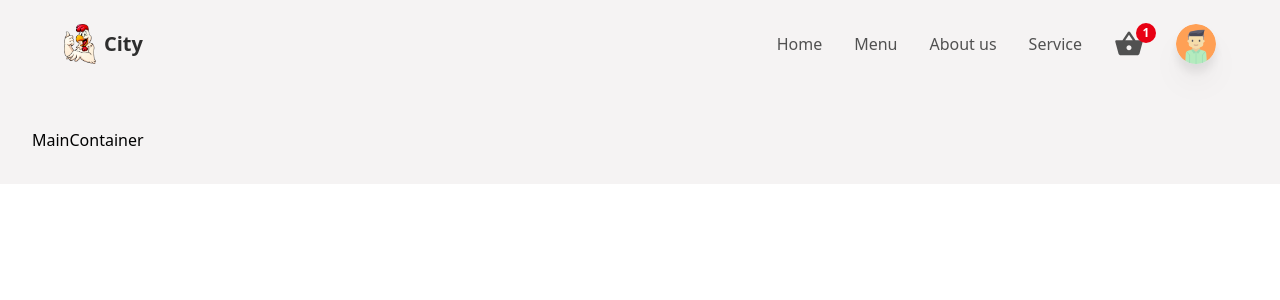
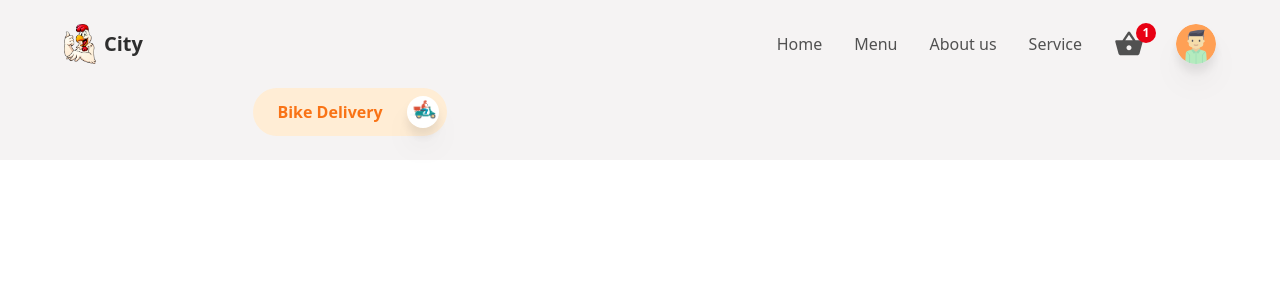
Before and after one commit to Shobhnik13/Food-delivery-app, a React (Vite) app in the folder frontend/: page / in a window 1280 px wide. Shown: the top 300 px of the page. Built offline with nearby package versions, Linux system fonts and the light colour scheme.

Commit message:
started making MainContainer.jsx

```diff
--- a/frontend/src/App.jsx
+++ b/frontend/src/App.jsx
@@ -13,7 +13,7 @@ function App() {
     <AnimatePresence exitBeforeEnter>
     <div className="App flex h-auto flex-col w-screen bg-primary">
       <Header/>
-      <main className='mt-24 p-8 w-full'>
+      <main className='mt-16 md:mt-22 px-8 md:px-16 py-4 w-full'>
         <Routes>
           <Route path='/*' element={<MainContainer/>} />
           <Route path='/createItem' element={<CreateContainer/>} />
--- a/frontend/src/Components/Header.jsx
+++ b/frontend/src/Components/Header.jsx
@@ -119,7 +119,7 @@ const Header = () => {
                     </div>
                 </div>
 
-        {/* 2-> middle side contains image and name  */}
+        {/* 2-> middle side contains logo and name  */}
 
                 <Link to={'/'} className='flex items-center gap-2'>
                     <img src={Logo} className='w-8 object-cover' alt="" />
--- a/frontend/src/Components/MainContainer.jsx
+++ b/frontend/src/Components/MainContainer.jsx
@@ -1,8 +1,32 @@
 import React from 'react'
-
+import Delivery from '../assets/delivery.png'
 const MainContainer = () => {
   return (
-    <div>MainContainer</div>
+    <div className='grid grid-cols-1 md:grid-cols-2 gap-2 '>
+       {/* mobile view  */}
+       {/* grid grid-cols-1  */}
+       {/* it will contain every col of the grid as one same sized div  */}
+       <div className="flex flex-col flex-1 py-2 justify-center items-start md:items-center">
+        {/* div 1 will contain the headline and bike image  */}
+          <div className='flex items-center gap-2 justify-center bg-orange-100 p-2 rounded-full'>
+            {/* p  */}
+          <p className='text-orange-500 font-semibold px-4 py-1'>Bike Delivery</p>
+          {/* div for image  */}
+          <div className='w-8 h-8 rounded-full overflow-hidden drop-shadow-xl bg-white'>
+            <img src={Delivery} alt="" className='w-full h-full object-contain'/>
+          </div>
+          </div>
+
+
+       </div>
+
+
+       {/* laptop view  */}
+       {/* md:grid-cols-2  */}
+       {/* it will contain every col of the grid as the 2 same sized div  */}
+       <div className="flex-1 py-2"></div>
+
+    </div>
   )
 }
 
```
